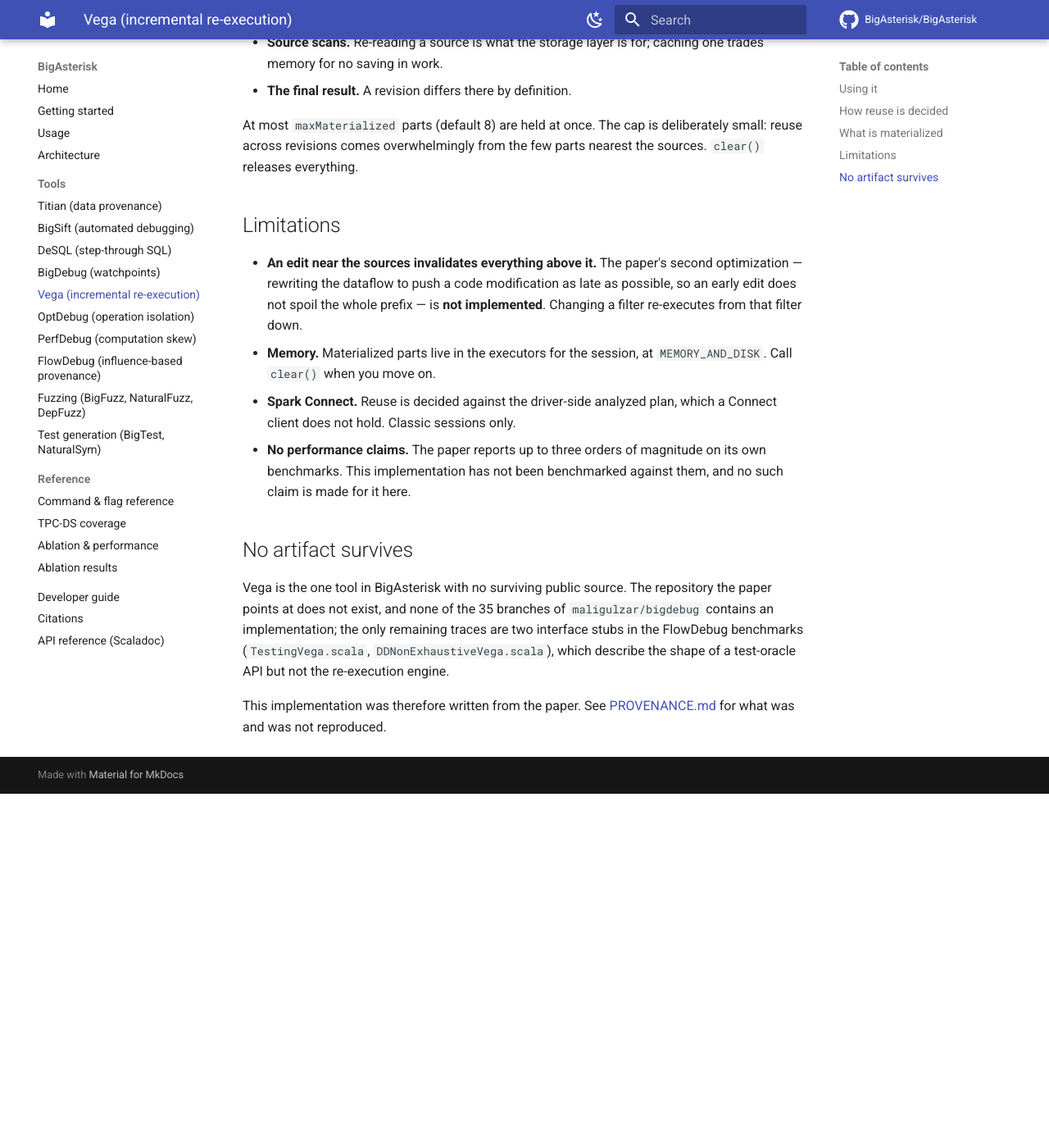
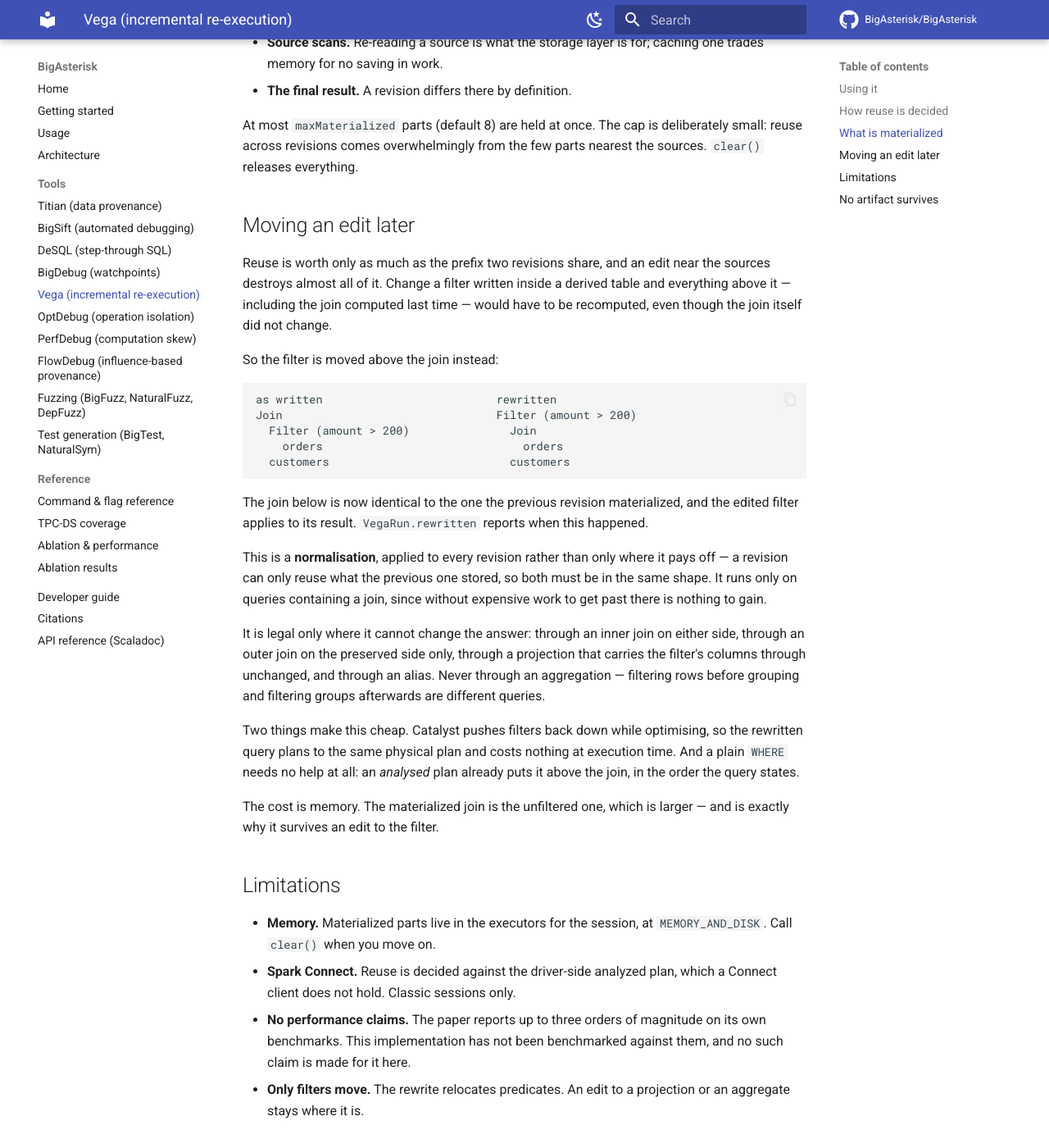
Before and after one commit to BigAsterisk/BigAsterisk, an MkDocs documentation site: the page built from docs/vega.md, in a window 1280 px wide and 1400 px high, scrolled down 1664 px. Shown: the whole window at 82% size. Built offline with MkDocs 1.6.1 and Material for MkDocs 9.7.7, drawn with Linux system fonts in a browser that asks for light colours; comment, search, counter and statistics services are not loaded; before the commit the page ends 2632 px from its top, so only the background shows below that; some of the changed text lies outside the part shown.

Commit message:
Move a query's edits later so Vega can reuse the work beneath them
This completes Vega: the paper's second optimization, rewriting the dataflow so
a code modification happens as late as possible.

Reuse is worth only as much as the prefix two revisions share, and an edit near
the sources destroys almost all of it. Change a filter written inside a derived
table and everything above it — including the join computed last time — has to
be recomputed, though the join itself did not change. So the filter is pulled
above the join, leaving the join identical to the one the previous revision
materialised.

Two things had to be got right, and testing found both:

  - It is a *normalisation*, not an optimisation applied where it pays off. My
    first attempt rewrote only the revision that would benefit, which reuses
    nothing: v1 had stored the un-normalised shape, so v2's normalised shape
    matched none of it. Both revisions have to be in the same shape.
  - It runs only on queries containing a join. Without one it shuffles a filter
    past a projection for no gain while changing which subtree gets materialised
    — churn, and a larger intermediate for nothing. That was breaking four
    existing tests before the guard went in.

A plain WHERE needs no help: an analysed plan already puts it above the join, in
the order the query states, and pushing it down is something Catalyst does later
while optimising. That same pushdown is why normalising costs nothing at
execution time — the rewritten query plans to the same physical plan. The cost
is memory: the materialised join is the unfiltered one, which is larger, and
that is exactly what makes it survive an edit to the filter.

Legality is checked, not assumed: through an inner join on either side, an outer
join on the preserved side only, a projection that carries the filter's columns
through unchanged, and an alias. Never through an aggregation, since filtering
rows before grouping and filtering groups after are different queries. The suite
asserts the rewritten query returns exactly what the original returns.

Vega is now complete against the paper, though still unbenchmarked against its
numbers — the benchmarks are not part of any surviving artifact either.

229 Scala tests and 113 PySpark checks pass.

````diff
--- a/docs/vega.md
+++ b/docs/vega.md
@@ -10,8 +10,9 @@
 From *Optimizing Interactive Development of Data-Intensive Applications* (SoCC 2016).
 
 !!! warning "Reimplemented from the paper"
-    No source for Vega survives — see [below](#no-artifact-survives). This is a
-    reimplementation, and one of the paper's two optimizations is not yet built.
+    No source for Vega survives — see [below](#no-artifact-survives). Both of the
+    paper's optimizations are implemented, but nothing here has been benchmarked against
+    its reported numbers.
 
 ## Using it
 
@@ -74,12 +75,46 @@
 small: reuse across revisions comes overwhelmingly from the few parts nearest the
 sources. `clear()` releases everything.
 
+## Moving an edit later
+
+Reuse is worth only as much as the prefix two revisions share, and an edit near the
+sources destroys almost all of it. Change a filter written inside a derived table and
+everything above it — including the join computed last time — would have to be
+recomputed, even though the join itself did not change.
+
+So the filter is moved above the join instead:
+
+```
+as written                          rewritten
+Join                                Filter (amount > 200)
+  Filter (amount > 200)               Join
+    orders                              orders
+  customers                           customers
+```
+
+The join below is now identical to the one the previous revision materialized, and the
+edited filter applies to its result. `VegaRun.rewritten` reports when this happened.
+
+This is a **normalisation**, applied to every revision rather than only where it pays
+off — a revision can only reuse what the previous one stored, so both must be in the
+same shape. It runs only on queries containing a join, since without expensive work to
+get past there is nothing to gain.
+
+It is legal only where it cannot change the answer: through an inner join on either
+side, through an outer join on the preserved side only, through a projection that
+carries the filter's columns through unchanged, and through an alias. Never through an
+aggregation — filtering rows before grouping and filtering groups afterwards are
+different queries.
+
+Two things make this cheap. Catalyst pushes filters back down while optimising, so the
+rewritten query plans to the same physical plan and costs nothing at execution time. And
+a plain `WHERE` needs no help at all: an *analysed* plan already puts it above the join,
+in the order the query states.
+
+The cost is memory. The materialized join is the unfiltered one, which is larger — and
+is exactly why it survives an edit to the filter.
+
 ## Limitations
-
-- **An edit near the sources invalidates everything above it.** The paper's second
-  optimization — rewriting the dataflow to push a code modification as late as
-  possible, so an early edit does not spoil the whole prefix — is **not implemented**.
-  Changing a filter re-executes from that filter down.
 - **Memory.** Materialized parts live in the executors for the session, at
   `MEMORY_AND_DISK`. Call `clear()` when you move on.
 - **Spark Connect.** Reuse is decided against the driver-side analyzed plan, which a
@@ -87,6 +122,8 @@
 - **No performance claims.** The paper reports up to three orders of magnitude on its
   own benchmarks. This implementation has not been benchmarked against them, and no
   such claim is made for it here.
+- **Only filters move.** The rewrite relocates predicates. An edit to a projection or an
+  aggregate stays where it is.
 
 ## No artifact survives
 
````
Also changed, not shown: PROVENANCE.md (+18 -7 lines), README.md (+2 -2 lines), docs/index.md (+2 -2 lines), 6 other files.
